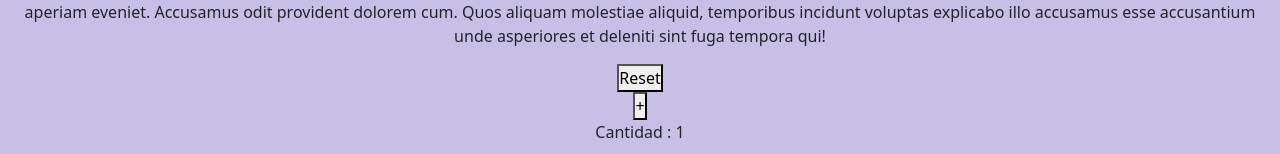
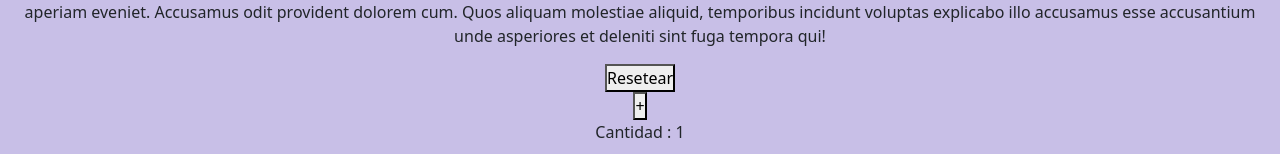
Before and after one commit to joguar27/miprimerapp, a React (Create React App) app: page /item/1 in a window 1280 px wide. Shown: the part 624-778 px from the top of the page. Built offline with nearby package versions, Linux system fonts and the light colour scheme; no server answers.

Commit message:
programe el count

```diff
--- a/src/components/ItemCount.js
+++ b/src/components/ItemCount.js
@@ -8,13 +8,13 @@ const ItemCount = ({stock, onAdd}) => {
     const handleSumar = () => {
         if (contador < stock){
             //contador = contador + 1
-        setContador(contador + 1)
+            setContador(contador + 1)
         }
     }
 
     const handleRestar = () => {
         //contador = contador - 1
-        setContador(contador - 1)
+            setContador(contador - 1)
     }
 
     const handleConfirmar = () => {
@@ -27,7 +27,7 @@ const ItemCount = ({stock, onAdd}) => {
 
   return (
     <div>
-        <button onClick={handleResetear}>Reset</button>
+        <button onClick={handleResetear}>Resetear</button>
         <br />
         <button onClick={handleSumar}>+</button>
         <p>Cantidad : {contador}</p>
--- a/src/components/ItemDetail.js
+++ b/src/components/ItemDetail.js
@@ -2,7 +2,7 @@ import React from "react";
 import ItemCount from "./ItemCount";
 import { useParams } from "react-router-dom";
 
-const ItemDetail = ({ producto, stock = 5 }) => {
+const ItemDetail = ({ producto, titulo, imagen, desc, stock = 5 }) => {
   const onAdd = (parametro) => {
     console.log(parametro);
   };
@@ -28,7 +28,7 @@ const ItemDetail = ({ producto, stock = 5 }) => {
         voluptas explicabo illo accusamus esse accusantium unde asperiores et
         deleniti sint fuga tempora qui!
       </p>
-      <ItemCount />
+      <ItemCount stock={stock} onAdd={onAdd} />
       {/* <div>
         <button> + </button>
         <p> Cantidad: 1 </p>
```
